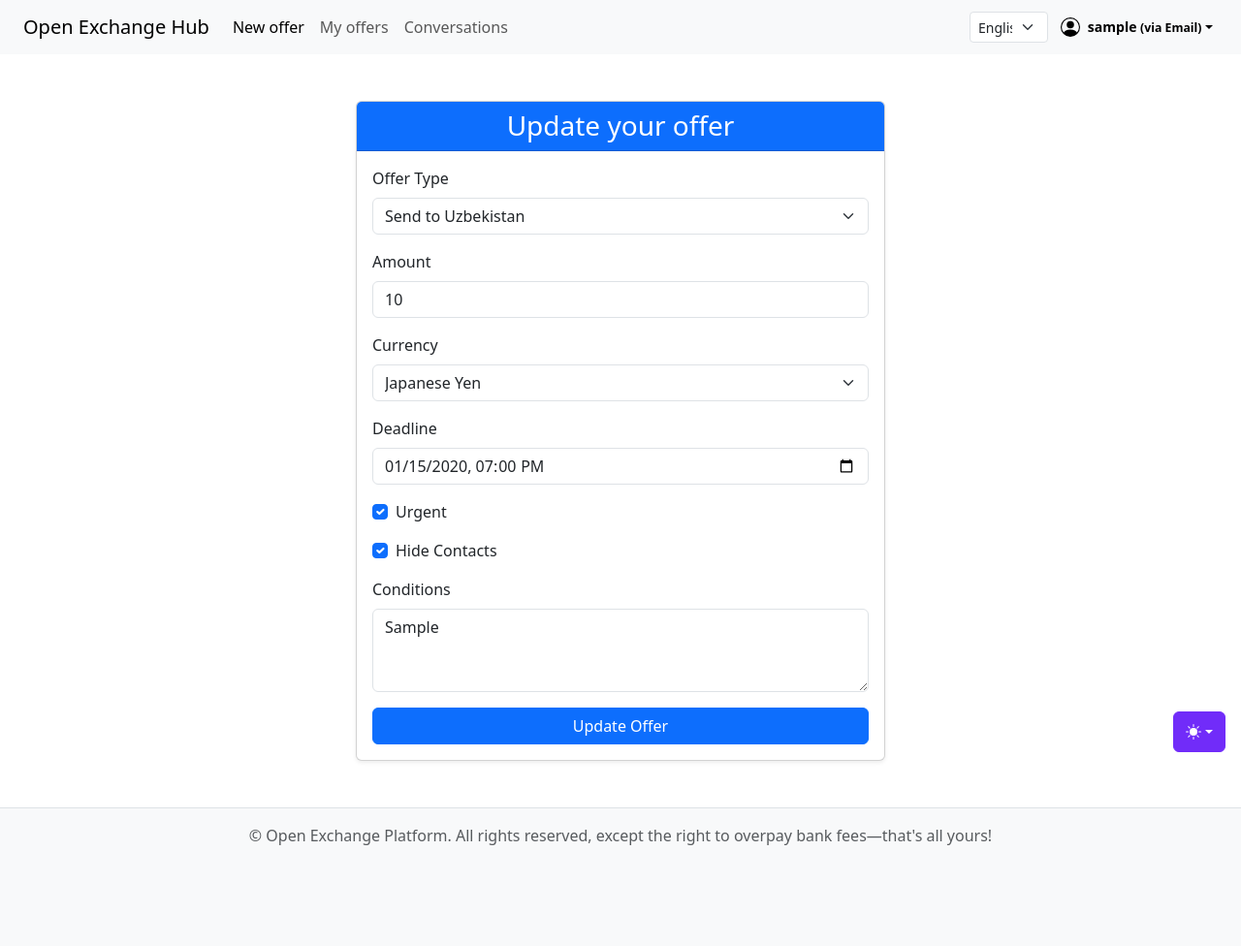
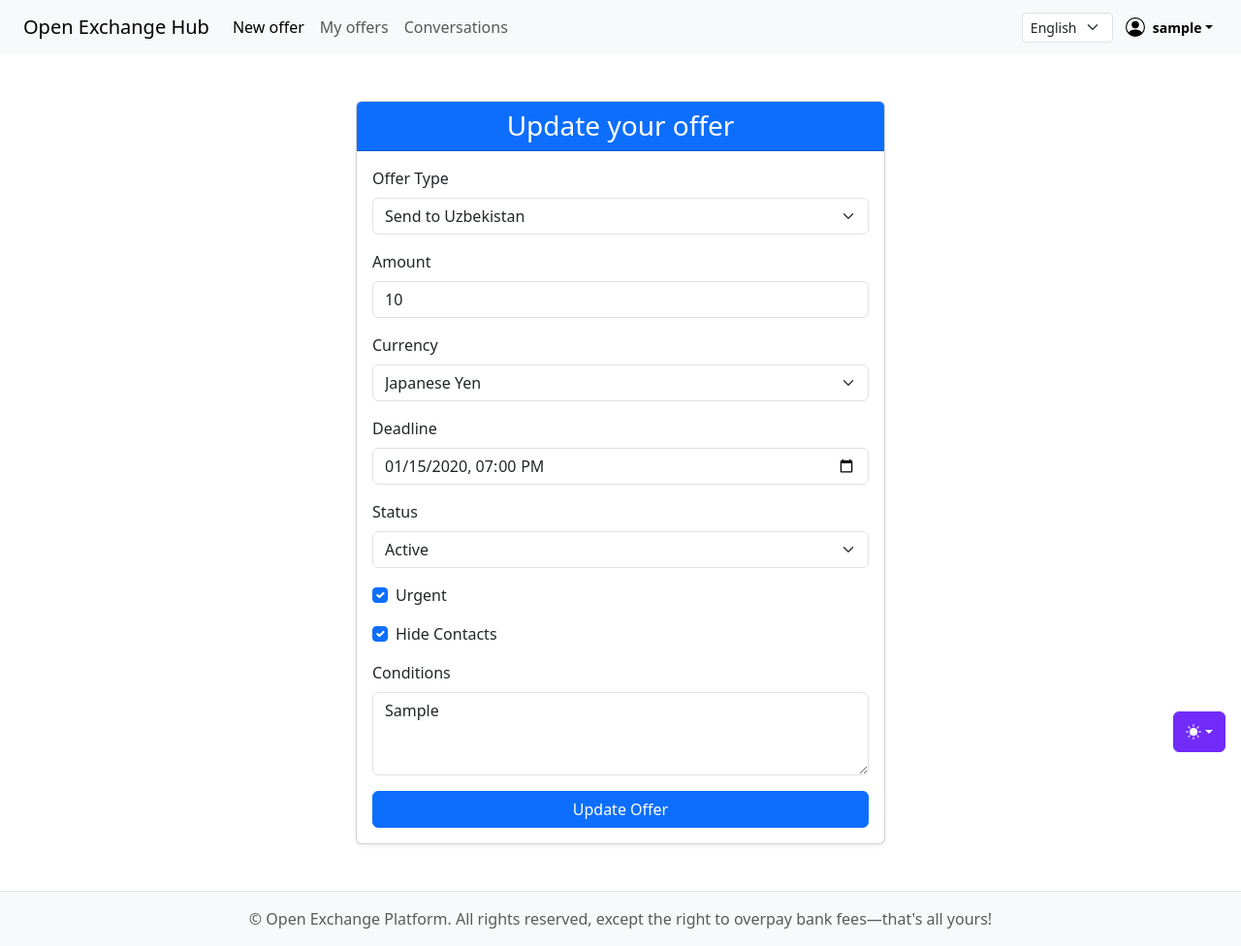
Before and after one commit to uzbeki/exchange_hub, a Django app: page /exchange/my_offers/00000000-0000-0000-0000-000000000001/update/ in a window 1280 px wide. Shown: the whole page at 97% size. Before the commit the page ends 872 px from the top, so only its background shows below. Run offline with Django 5.2, Linux system fonts and the light colour scheme; a user stored in the database is signed in; tables that the repository leaves empty hold one stand-in row (values such as "Sample post"); parts of the project's set-up code (start-up, migrations or seed data) failed here and were passed over; some libraries are stand-ins or nearby versions.

Commit message:
offer status can be updated

```diff
--- a/base/templates/allauth/layouts/base.html
+++ b/base/templates/allauth/layouts/base.html
@@ -199,7 +199,8 @@
                                     <svg xmlns="http://www.w3.org/2000/svg" width="20" height="20" fill="currentColor" class="bi bi-person-circle me-2" viewBox="0 0 16 16">
                                         <use href="#person-circle"/>
                                     </svg>
-                                    <strong>{{user}} <small class="d-inline-block">(via {% if social_accounts %}{% with first_account=social_accounts|first %}{{ first_account.get_provider_display }}{% endwith %}{% else %}Email{% endif %})</small></strong>
+                                    {% comment %} <strong>{{user}} <small class="d-inline-block">(via {% if social_accounts %}{% with first_account=social_accounts|first %}{{ first_account.get_provider_display }}{% endwith %}{% else %}Email{% endif %})</small></strong> {% endcomment %}
+                                    <strong>{{user}}</strong>
                                 </button>
                                 <ul class="dropdown-menu text-small dropdown-menu-lg-end">
                                     {% url 'account_email' as email_url_ %}
--- a/exchange/forms.py
+++ b/exchange/forms.py
@@ -14,6 +14,7 @@ class RequestForm(forms.ModelForm):
             "amount",
             "currency",
             "deadline",
+            "status",
             "urgent",
             "hide_contacts",
             "conditions",
--- a/exchange/templates/exchange/update_offer.html
+++ b/exchange/templates/exchange/update_offer.html
@@ -56,6 +56,19 @@
                             {% endif %}
                         </div>
 
+                        <!-- Status Field (Select) -->
+                        <div class="mb-3">
+                            <label for="{{ form.status.id_for_label }}" class="form-label">Status</label>
+                            <select name="{{ form.status.name }}" id="{{ form.status.id_for_label }}" class="form-select" required>
+                                {% for value, label in form.status.field.choices %}
+                                    <option value="{{ value }}" {% if value == form.status.value %}selected{% endif %}>{{ label }}</option>
+                                {% endfor %}
+                            </select>
+                            {% if form.status.errors %}
+                                <div class="invalid-feedback d-block">{{ form.status.errors|join:", " }}</div>
+                            {% endif %}
+                        </div>
+
                         <!-- Urgent Field (Checkbox) -->
                         <div class="mb-3 form-check">
                             <input type="checkbox" name="{{ form.urgent.name }}" id="{{ form.urgent.id_for_label }}" class="form-check-input" {% if form.urgent.value %}checked{% endif %}>
--- a/exchange/views.py
+++ b/exchange/views.py
@@ -55,6 +55,7 @@ class UpdateOfferView(BaseAuthenticatedView, UserPassesTestMixin, UpdateView):
         "amount",
         "currency",
         "deadline",
+        "status",
         "urgent",
         "hide_contacts",
         "conditions",
```
